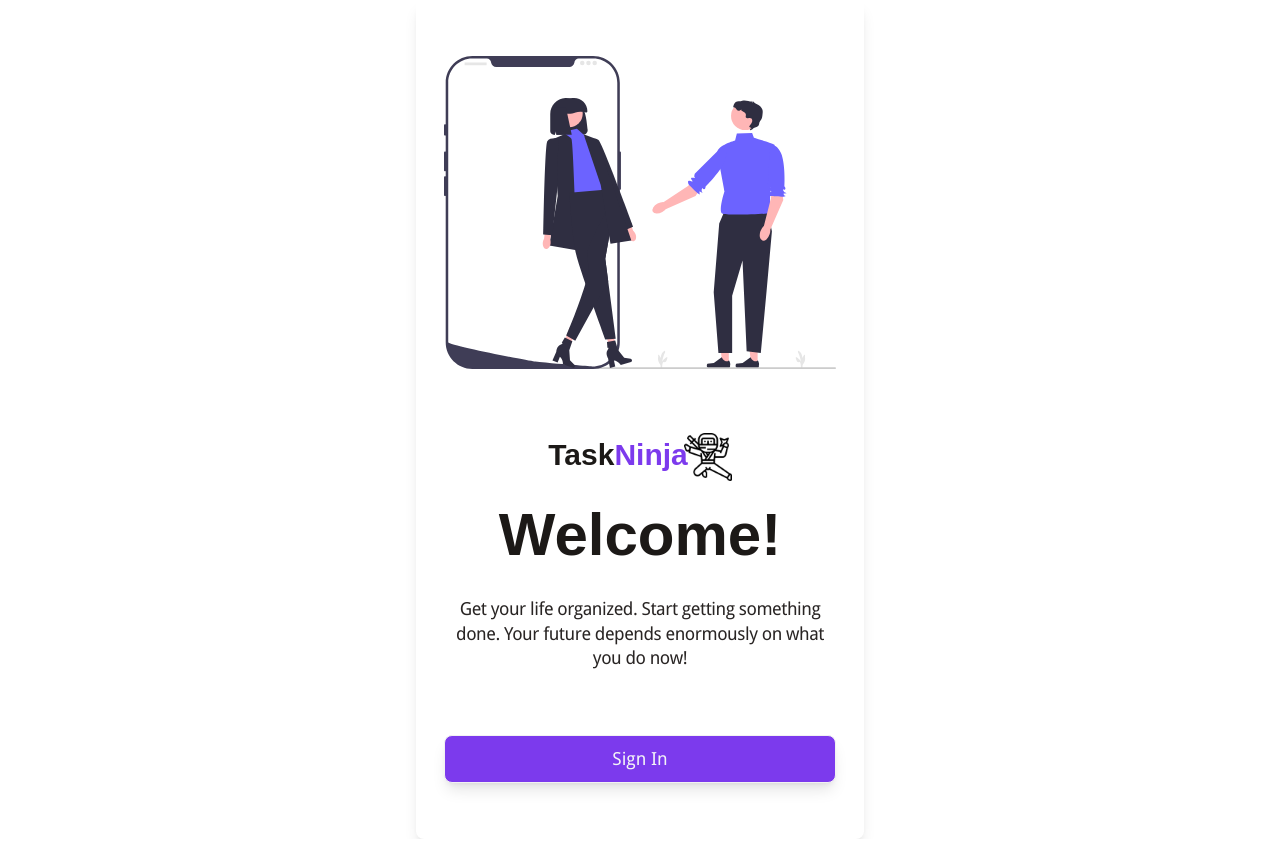
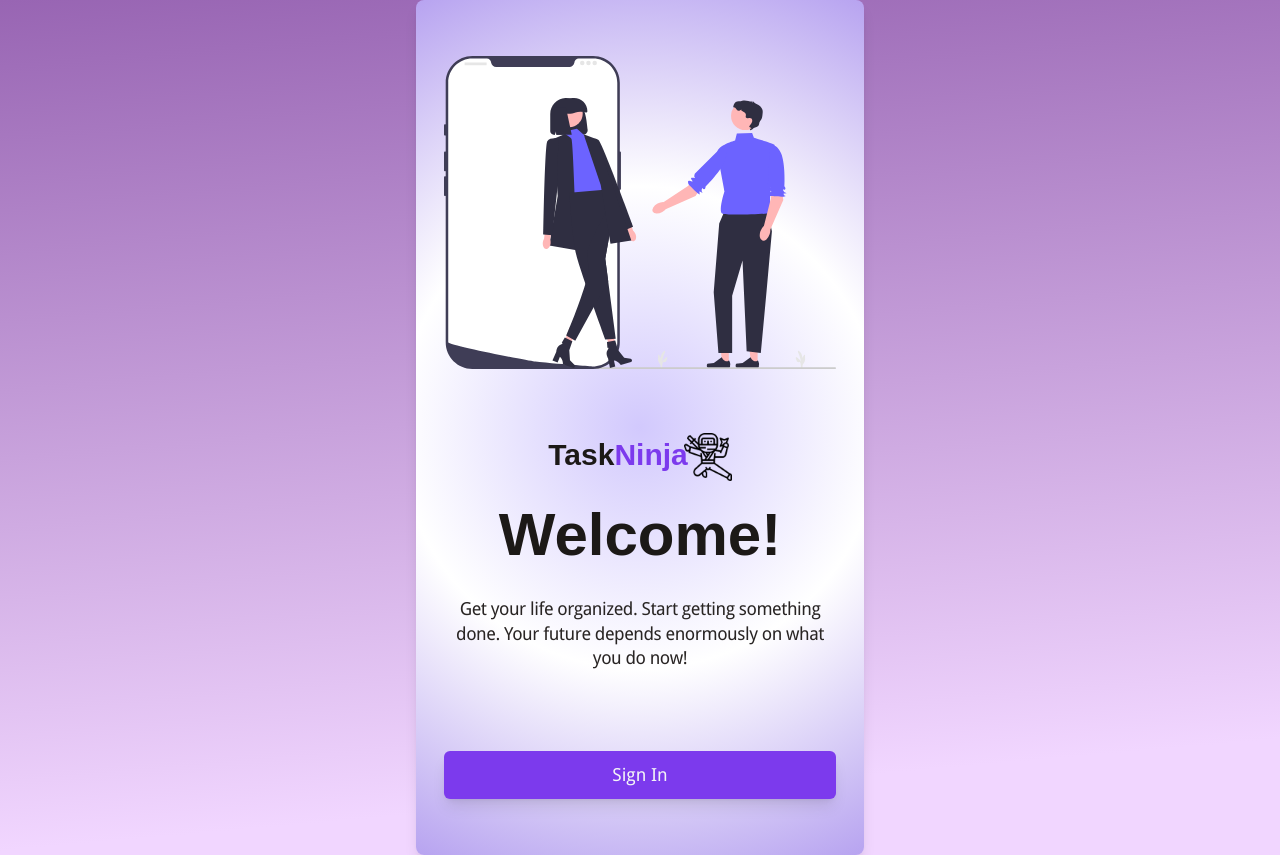
Before and after one commit to KPrince-coder/todo-app, a React (Vite) app: page / in a window 1280 px wide. Built offline with nearby package versions, Linux system fonts and the light colour scheme; a web font is replaced by a local one.

Commit message:
Modify splash screen background gradient

```diff
--- a/src/pages/SplashScreen.jsx
+++ b/src/pages/SplashScreen.jsx
@@ -4,16 +4,19 @@ import Logo from '../components/Logo';
 
 const SplashScreen = () => {
 	return (
+		<section
+			className="flex w-screen justify-center"
+			style={{
+				background:
+					'linear-gradient(355deg, rgba(241,214,255,1) 0%, rgba(241,214,255,1) 12%, rgba(152,101,179,1) 100%)',
+			}}
+		>
 			<div
-			className="bg-gradient flex  min-h-screen max-w-md flex-col items-center justify-center gap-y-16 rounded-lg px-7 py-14 shadow-lg sm:min-h-full"
-			style={
-				{
-					// background:
-					// 	'linear-gradient(45deg, rgba(221,221,228,1) 0%, rgba(255,255,255,1) 50%, rgba(229,225,249,1) 100%)',
-					// background:
-					// 	'radial-gradient(circle at 50% 50%, rgba(210,201,253,1) 0%, rgba(255,255,255,1) 50%, rgba(183,163,240,1) 100%)',
-				}
-			}
+				className="flex min-h-screen max-w-md flex-col items-center justify-center gap-y-16 rounded-lg px-7 py-14 shadow-lg sm:min-h-full"
+				style={{
+					background:
+						'radial-gradient(circle at 50% 50%, rgba(210,201,253,1) 0%, rgba(255,255,255,1) 50%, rgba(183,163,240,1) 100%)',
+				}}
 			>
 				<figure>
 					<img src={Login_Icon} alt="login icon" />
@@ -26,21 +29,19 @@ const SplashScreen = () => {
 							Welcome!
 						</h1>
 						<p className="text-lg font-medium leading-snug tracking-tight text-stone-800">
-						Get your life organized. Start getting something done.
-						Your future depends enormously on what you do now!
+							Get your life organized. Start getting something
+							done. Your future depends enormously on what you do
+							now!
 						</p>
 						<div className="pt-8">
-						<Link
-							to="/login"
-							className="btn w-full bg-violet-600 text-lg text-gray-100 shadow-lg
-                            hover:bg-stone-800 hover:text-gray-200"
-						>
+							<Link to="/login" className="button">
 								Sign In
 							</Link>
 						</div>
 					</div>
 				</div>
 			</div>
+		</section>
 	);
 };
 
```
Lines whose indentation alone changed are shown as unchanged.
